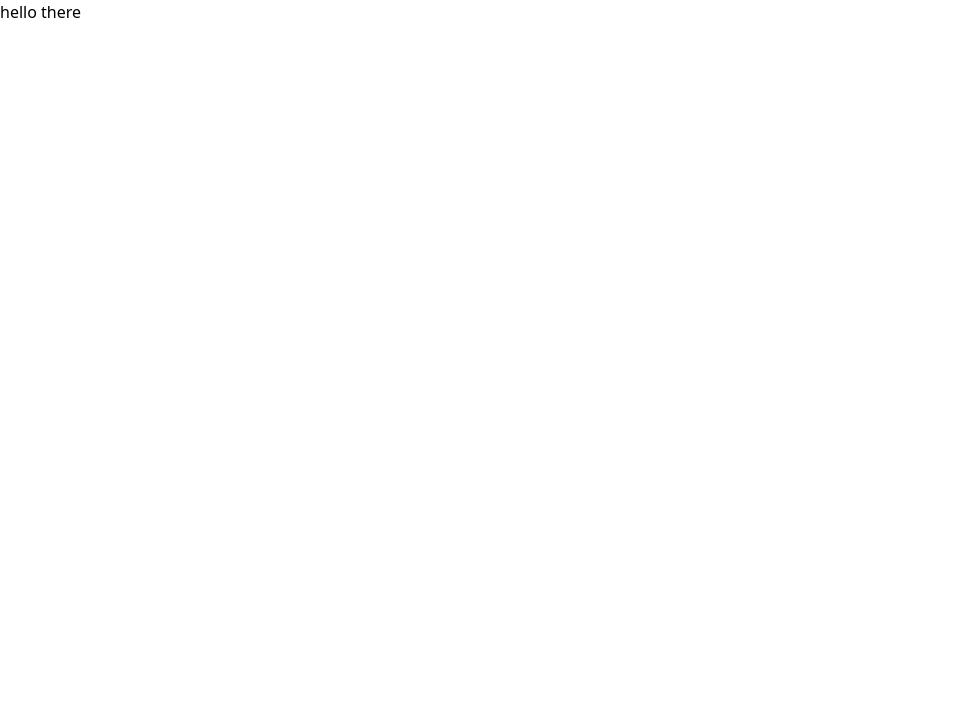
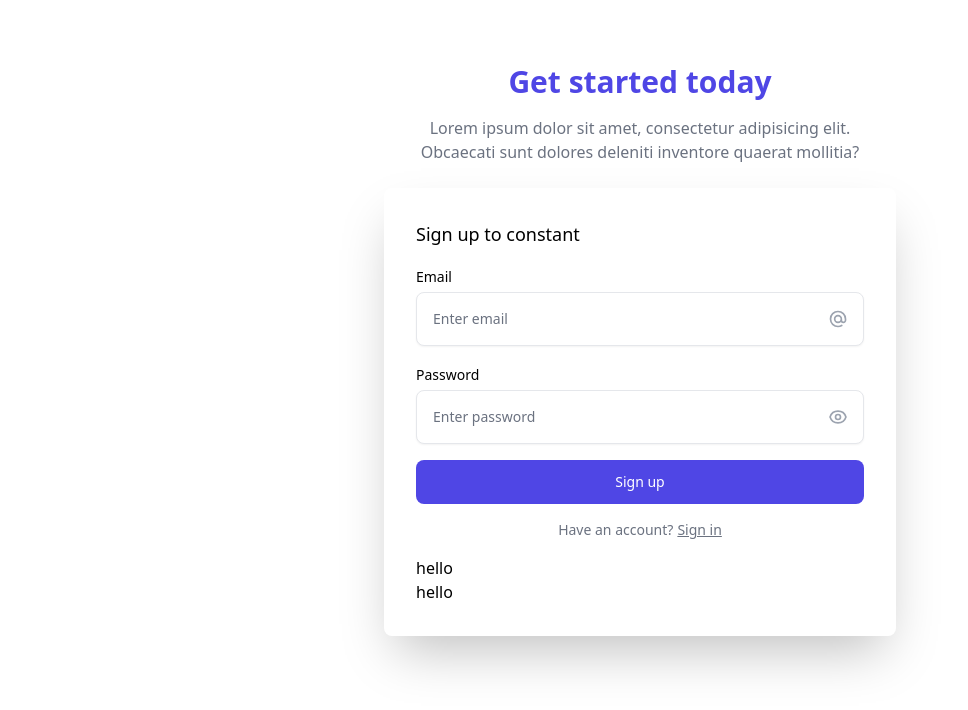
Before and after one commit to Oms-343/Constant, a React (Create React App) app: page / in a window 1280 px wide. Shown: the top 710 px of the page, without its empty margins (0-968 px from the left). Built offline with nearby package versions, Linux system fonts and the light colour scheme.

Commit message:
setting up basic route skeleton

```diff
--- a/package.json
+++ b/package.json
@@ -6,8 +6,10 @@
     "@testing-library/jest-dom": "^5.16.5",
     "@testing-library/react": "^13.4.0",
     "@testing-library/user-event": "^13.5.0",
+    "firebase": "^9.15.0",
     "react": "^18.2.0",
     "react-dom": "^18.2.0",
+    "react-router-dom": "^6.4.5",
     "react-scripts": "5.0.1",
     "web-vitals": "^2.1.4"
   },
@@ -36,6 +38,7 @@
     ]
   },
   "devDependencies": {
+    "@tailwindcss/forms": "^0.5.3",
     "tailwindcss": "^3.2.4"
   }
 }
--- a/src/App.js
+++ b/src/App.js
@@ -1,8 +1,21 @@
+import { BrowserRouter as Router, Routes, Route } from "react-router-dom";
+import SignUp from "./pagess/SignUp";
+import Homepage from "./pagess/Homepage";
+import SignIn from "./pagess/SignIn";
+import Profile from "./pagess/Profile";
+import ForgetPassword from "./pagess/ForgetPassword";
+
 function App() {
   return (
-    <div className="App">
-      <div>hello there</div>
-    </div>
+    <Router>
+      <Routes>
+        <Route path="/" exact element={<SignUp />} />
+        <Route path="home" element={<Homepage />} />
+        <Route path="signin" element={<SignIn />} />
+        <Route path="profile" element={<Profile />} />
+        <Route path="forgetpassword" element={<ForgetPassword />} />
+      </Routes>
+    </Router>
   );
 }
 
--- /dev/null
+++ b/src/firebaseInit.js
@@ -0,0 +1,17 @@
+// Import the functions you need from the SDKs you need
+import { initializeApp } from "firebase/app";
+// TODO: Add SDKs for Firebase products that you want to use
+// https://firebase.google.com/docs/web/setup#available-libraries
+
+// Your web app's Firebase configuration
+const firebaseConfig = {
+  apiKey: "AIzaSyC19eoeyhgf8DXW6DTHo4GxuHaX47bXOas",
+  authDomain: "constant-ceb78.firebaseapp.com",
+  projectId: "constant-ceb78",
+  storageBucket: "constant-ceb78.appspot.com",
+  messagingSenderId: "705596102660",
+  appId: "1:705596102660:web:b7941804d9be5f7ffa7d51",
+};
+
+// Initialize Firebase
+const app = initializeApp(firebaseConfig);
--- /dev/null
+++ b/src/pagess/ForgetPassword.js
@@ -0,0 +1,7 @@
+import React from "react";
+
+const ForgetPassword = () => {
+  return <div>FOrgot My Password</div>;
+};
+
+export default ForgetPassword;
--- /dev/null
+++ b/src/pagess/Homepage.js
@@ -0,0 +1,11 @@
+import React from "react";
+
+const Homepage = () => {
+  return (
+    <>
+      <div>this is home page</div>
+    </>
+  );
+};
+
+export default Homepage;
--- /dev/null
+++ b/src/pagess/Profile.js
@@ -0,0 +1,7 @@
+import React from "react";
+
+const Profile = () => {
+  return <div>My Profile</div>;
+};
+
+export default Profile;
--- /dev/null
+++ b/src/pagess/SignIn.js
@@ -0,0 +1,7 @@
+import React from "react";
+
+const SignIn = () => {
+  return <div>SignIn Here</div>;
+};
+
+export default SignIn;
--- /dev/null
+++ b/src/pagess/SignUp.js
@@ -0,0 +1,133 @@
+import React from "react";
+import { useState } from "react";
+
+const Signupform = () => {
+  const [formData, setFormData] = useState({
+    email: "",
+    password: "",
+  });
+
+  const { email, password } = formData;
+
+  function onChange(e) {
+    setFormData((prevState) => ({
+      ...prevState,
+      [e.target.id]: e.target.value,
+    }));
+  }
+
+  return (
+    <div class="mx-auto max-w-screen-xl px-4 py-16 sm:px-6 lg:px-8">
+      <div class="mx-auto max-w-lg">
+        <h1 class="text-center text-2xl font-bold text-indigo-600 sm:text-3xl">
+          Get started today
+        </h1>
+
+        <p class="mx-auto mt-4 max-w-md text-center text-gray-500">
+          Lorem ipsum dolor sit amet, consectetur adipisicing elit. Obcaecati
+          sunt dolores deleniti inventore quaerat mollitia?
+        </p>
+
+        <form action="" class="mt-6 mb-0 space-y-4 rounded-lg p-8 shadow-2xl">
+          <p class="text-lg font-medium">Sign up to constant</p>
+
+          <div>
+            <label for="email" class="text-sm font-medium">
+              Email
+            </label>
+
+            <div class="relative mt-1">
+              <input
+                type="email"
+                id="email"
+                value={email}
+                onChange={onChange}
+                class="w-full rounded-lg border-gray-200 p-4 pr-12 text-sm shadow-sm"
+                placeholder="Enter email"
+              />
+
+              <span class="absolute inset-y-0 right-4 inline-flex items-center">
+                <svg
+                  xmlns="http://www.w3.org/2000/svg"
+                  class="h-5 w-5 text-gray-400"
+                  fill="none"
+                  viewBox="0 0 24 24"
+                  stroke="currentColor"
+                >
+                  <path
+                    stroke-linecap="round"
+                    stroke-linejoin="round"
+                    stroke-width="2"
+                    d="M16 12a4 4 0 10-8 0 4 4 0 008 0zm0 0v1.5a2.5 2.5 0 005 0V12a9 9 0 10-9 9m4.5-1.206a8.959 8.959 0 01-4.5 1.207"
+                  />
+                </svg>
+              </span>
+            </div>
+          </div>
+
+          <div>
+            <label for="password" class="text-sm font-medium">
+              Password
+            </label>
+
+            <div class="relative mt-1">
+              <input
+                type="password"
+                id="password"
+                value={password}
+                onChange={onChange}
+                class="w-full rounded-lg border-gray-200 p-4 pr-12 text-sm shadow-sm"
+                placeholder="Enter password"
+              />
+
+              <span class="absolute inset-y-0 right-4 inline-flex items-center">
+                <svg
+                  xmlns="http://www.w3.org/2000/svg"
+                  class="h-5 w-5 text-gray-400"
+                  fill="none"
+                  viewBox="0 0 24 24"
+                  stroke="currentColor"
+                >
+                  <path
+                    stroke-linecap="round"
+                    stroke-linejoin="round"
+                    stroke-width="2"
+                    d="M15 12a3 3 0 11-6 0 3 3 0 016 0z"
+                  />
+                  <path
+                    stroke-linecap="round"
+                    stroke-linejoin="round"
+                    stroke-width="2"
+                    d="M2.458 12C3.732 7.943 7.523 5 12 5c4.478 0 8.268 2.943 9.542 7-1.274 4.057-5.064 7-9.542 7-4.477 0-8.268-2.943-9.542-7z"
+                  />
+                </svg>
+              </span>
+            </div>
+          </div>
+
+          <button
+            type="submit"
+            class="block w-full rounded-lg bg-indigo-600 px-5 py-3 text-sm font-medium text-white"
+          >
+            Sign up
+          </button>
+
+          <p class="text-center text-sm text-gray-500">
+            Have an account?
+            <a class="underline ml-1" href="$">
+              Sign in
+            </a>
+          </p>
+          <div>
+            <h4>{email}</h4>
+            <h4>{password}</h4>
+            <h4>hello</h4>
+            <h4>hello</h4>
+          </div>
+        </form>
+      </div>
+    </div>
+  );
+};
+
+export default Signupform;
--- a/tailwind.config.js
+++ b/tailwind.config.js
@@ -4,5 +4,5 @@ module.exports = {
   theme: {
     extend: {},
   },
-  plugins: [],
+  plugins: [require("@tailwindcss/forms")],
 };
```
Also changed, not shown: 1 other file (tests, documents, lock files or other folders).
